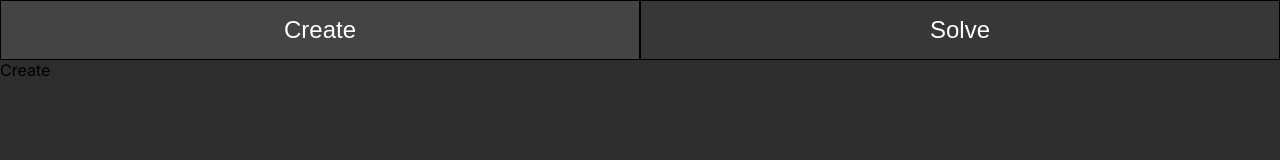
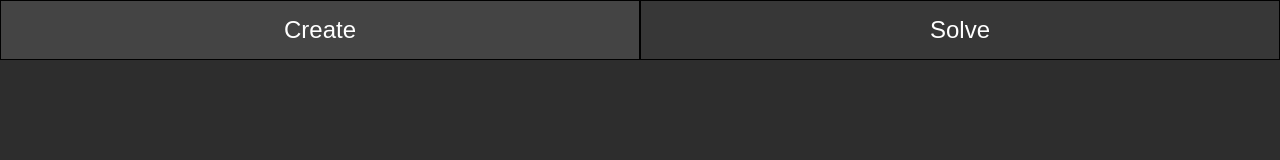
Before and after one commit to milesnyan34/SudokuWebsite, a React (Vite) app: page / in a window 1280 px wide. Shown: the top 160 px of the page. Built offline with nearby package versions, Linux system fonts and the light colour scheme.

Commit message:
Prepare for solving

```diff
--- a/src/components/pages/create/CreatePage.tsx
+++ b/src/components/pages/create/CreatePage.tsx
@@ -1,6 +1,6 @@
 const CreatePage = () => {
     return <div>
-        Create
+
     </div>
 }
 
--- a/src/components/pages/solve/SolvePage.tsx
+++ b/src/components/pages/solve/SolvePage.tsx
@@ -1,6 +1,6 @@
 const SolvePage = () => {
     return <div>
-        Solve
+
     </div>
 }
 
```
Also changed, not shown: 1 other file (tests, documents, lock files or other folders).
